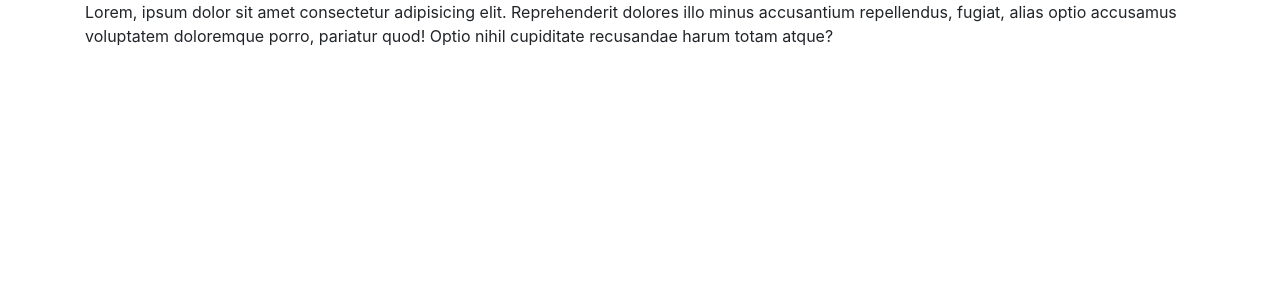
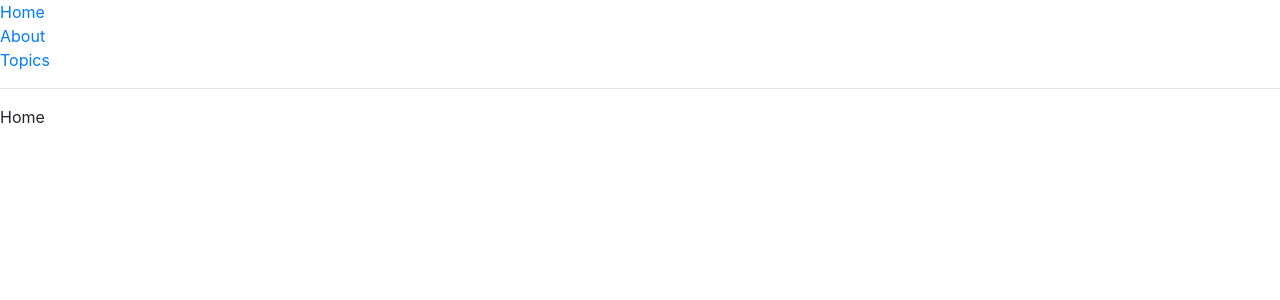
Before and after one commit to staszek998/ad-art, a React (Create React App) app: page / in a window 1280 px wide. Shown: the top 300 px of the page. Built offline with nearby package versions, Linux system fonts and the light colour scheme.

Commit message:
Create the basic react-router implementation for the testing purposes

```diff
--- a/src/App.jsx
+++ b/src/App.jsx
@@ -1,23 +1,39 @@
 // JS imports
 import React from "react";
+import { BrowserRouter as Router, Route, Link } from "react-router-dom";
 
 // SCSS imports
 import "./App.scss";
 
+const Home = () => <div>Home</div>;
+
+const About = () => <div>About</div>;
+
+const Topics = () => <div>Topics</div>;
+
 const App = () => (
   <div className="App">
-    <div className="container">
-      <div className="row">
-        <div className="col-12">
-          <p>
-            Lorem, ipsum dolor sit amet consectetur adipisicing elit.
-            Reprehenderit dolores illo minus accusantium repellendus, fugiat,
-            alias optio accusamus voluptatem doloremque porro, pariatur quod!
-            Optio nihil cupiditate recusandae harum totam atque?
-          </p>
-        </div>
+    <Router>
+      <div>
+        <ul>
+          <li>
+            <Link to="/">Home</Link>
+          </li>
+          <li>
+            <Link to="/about">About</Link>
+          </li>
+          <li>
+            <Link to="/topics">Topics</Link>
+          </li>
+        </ul>
+
+        <hr />
+
+        <Route exact path="/" component={Home} />
+        <Route path="/about" component={About} />
+        <Route path="/topics" component={Topics} />
       </div>
-    </div>
+    </Router>
   </div>
 );
 
```
